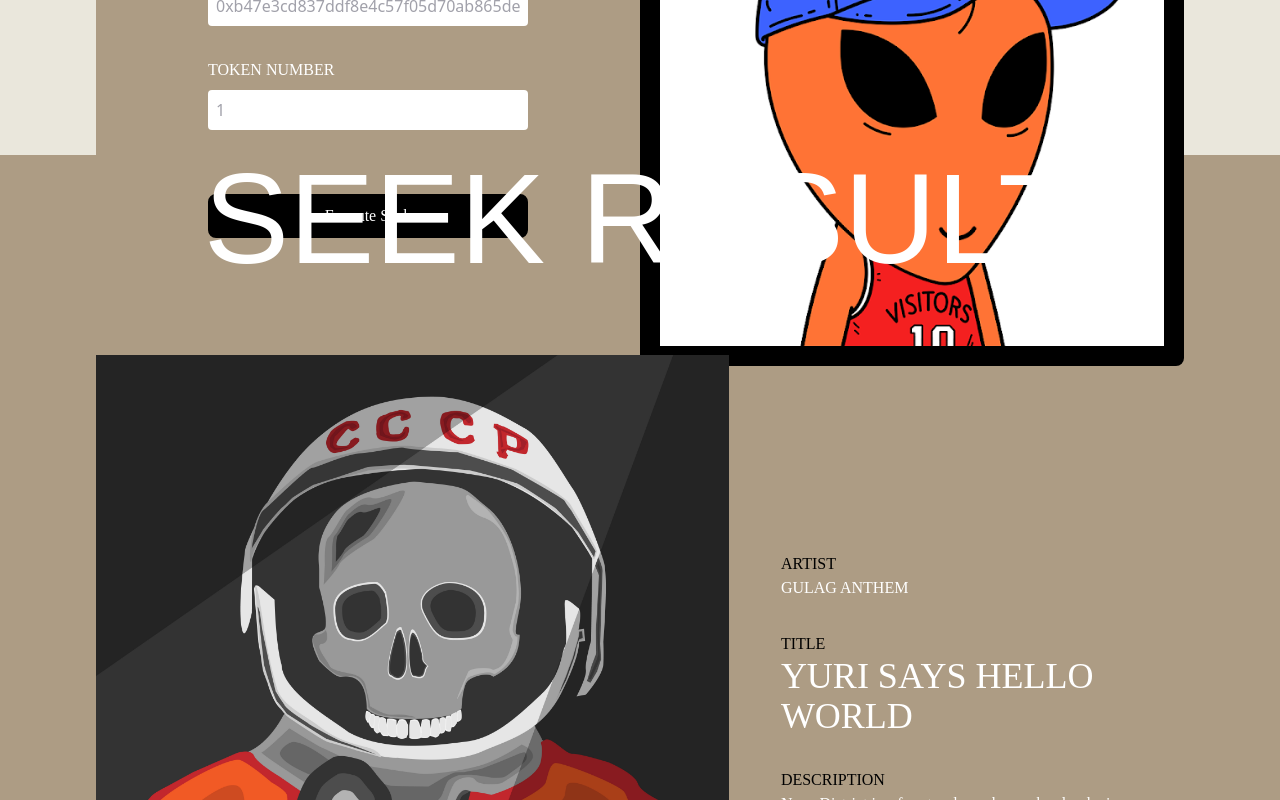
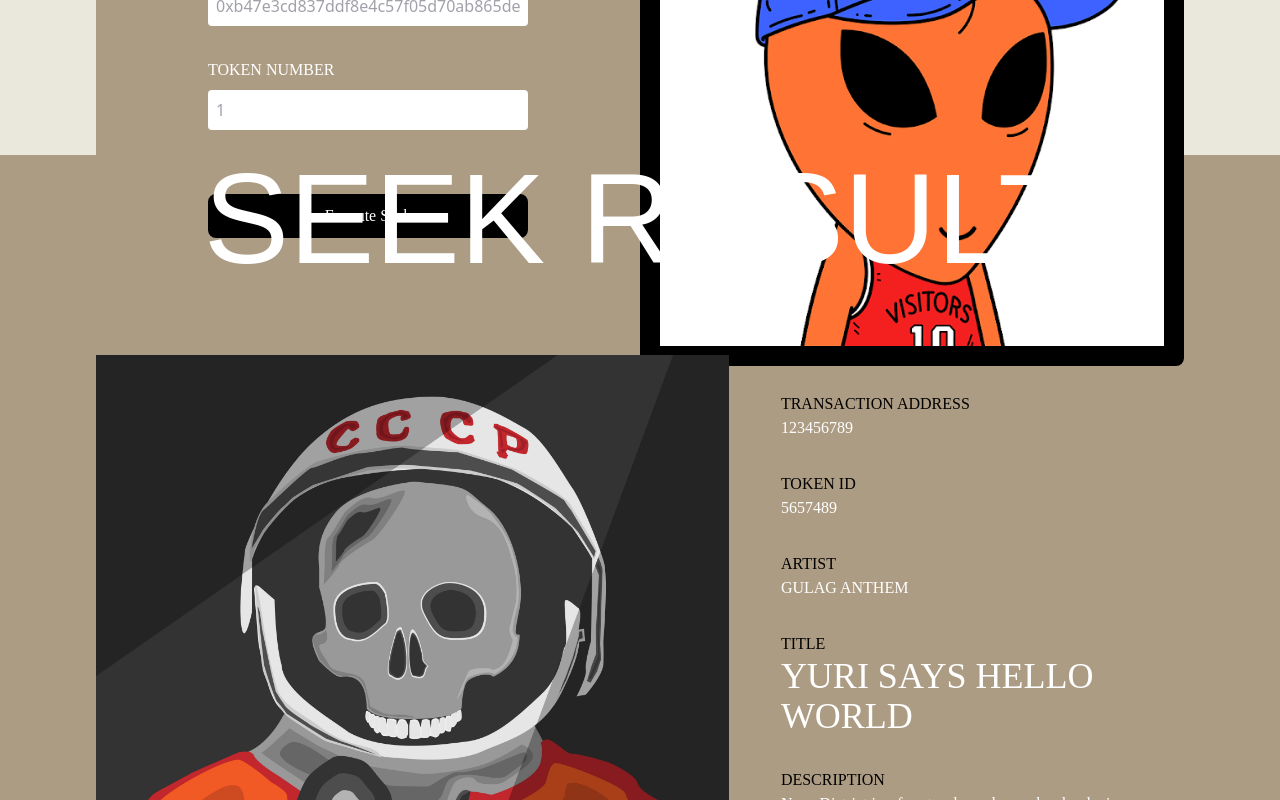
Before and after one commit to jacoberick/seeker, a React (Create React App) app: page / in a window 1280 px wide. Shown: the part 645-1445 px from the top of the page. Built offline with nearby package versions, Linux system fonts and the light colour scheme; no server answers.

Commit message:
updated seek skeleton

```diff
--- a/src/App.js
+++ b/src/App.js
@@ -7,10 +7,12 @@ import Seek from "./components/Seek";
 
 function App() {
   const [active, setActive] = useState("INTRO");
+  const [nft, setNft] = useState({});
+
   return (
     <div id="masterContainer" className="h-screen bg-tan-light">
       <Header active={active} setActive={setActive} />
-      <Intro setActive={setActive} />
+      <Intro nft={nft} setActive={setActive} />
       <Seek setActive={setActive} />
       <div id="test"></div>
     </div>
--- a/src/components/Intro.js
+++ b/src/components/Intro.js
@@ -10,7 +10,7 @@ import yuri from "../imgs/yuri-ill.jpg";
 const inputStyle = "rounded p-2 w-80 focus:outline-redDot";
 const labelStyle = "mb-2 font-dom block text-white";
 
-const Intro = ({ setActive }) => {
+const Intro = ({ setActive, nft }) => {
   const imgArr = [doodle, lorca, visitor, snare, yuri];
   const [imageIndex, setImageIndex] = useState(0);
 
@@ -47,12 +47,13 @@ const Intro = ({ setActive }) => {
           <p className="text-3xl text-white font-mont">
             Search for NFTs using their contract address and token number.
           </p>
-          <div className="flex flex-col items-center mt-2">
+          <form className="flex flex-col items-center mt-2">
             <div className="mt-8">
               <label className={labelStyle} htmlFor="contract">
                 CONTRACT ADDRESS
               </label>
               <input
+                required
                 className={inputStyle}
                 type="text"
                 id="contract"
@@ -65,6 +66,7 @@ const Intro = ({ setActive }) => {
                 TOKEN NUMBER
               </label>
               <input
+                required
                 className={inputStyle}
                 type="text"
                 id="token"
@@ -73,11 +75,14 @@ const Intro = ({ setActive }) => {
               />
             </div>
             <a className="" href="#seekMasterContainer">
-              <button className="mt-16 p-2 border-2 rounded-lg font-dom hover:bg-red-dark hover:border-red-dark text-white bg-black border-black transition-colors w-80">
+              <button
+                type="submit"
+                className="mt-16 p-2 border-2 rounded-lg font-dom hover:bg-red-dark hover:border-red-dark text-white bg-black border-black transition-colors w-80"
+              >
                 Execute Seek
               </button>
             </a>
-          </div>
+          </form>
         </section>
         <section id="right" className="w-1/2 rounded-r-lg bg-black">
           <div id="imgContainer" className="">
--- a/src/components/Seek.js
+++ b/src/components/Seek.js
@@ -35,6 +35,14 @@ const Seek = ({ setActive }) => {
         </div>
         <div id="info" className="w-2/5 p-5">
           <div>
+            <p className={labelClass}>TRANSACTION ADDRESS</p>
+            <p className="text-white">123456789</p>
+          </div>
+          <div className={infoDivClass}>
+            <p className={labelClass}>TOKEN ID</p>
+            <p className="text-white">5657489</p>
+          </div>
+          <div className={infoDivClass}>
             <p className={labelClass}>ARTIST</p>
             <p className="text-white">GULAG ANTHEM</p>
           </div>
```
